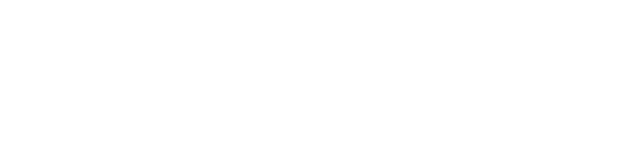
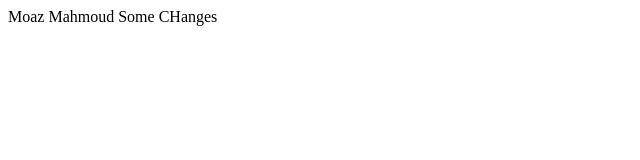
Before and after one commit to moaz-png/githubITI, a plain HTML site: page index.html in a window 1280 px wide. Shown: the whole page, without its empty margins (0-640 px from the left). Drawn offline with Linux system fonts and the light colour scheme.

Commit message:
new changes

```diff
--- a/index.html
+++ b/index.html
@@ -7,6 +7,7 @@
   <title>Index</title>
 </head>
 <body>
-
+  Moaz Mahmoud
+  Some CHanges
 </body>
 </html>
```
